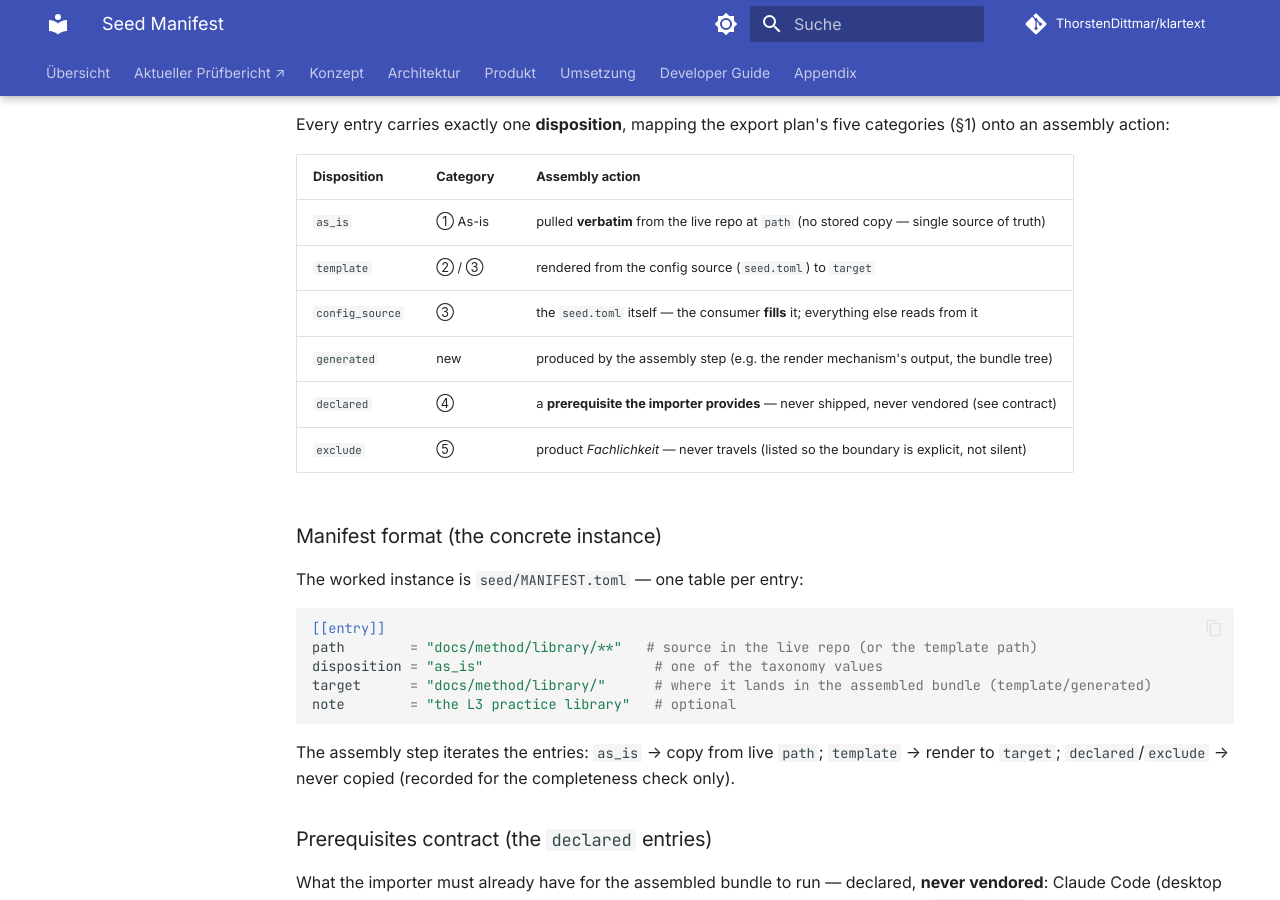
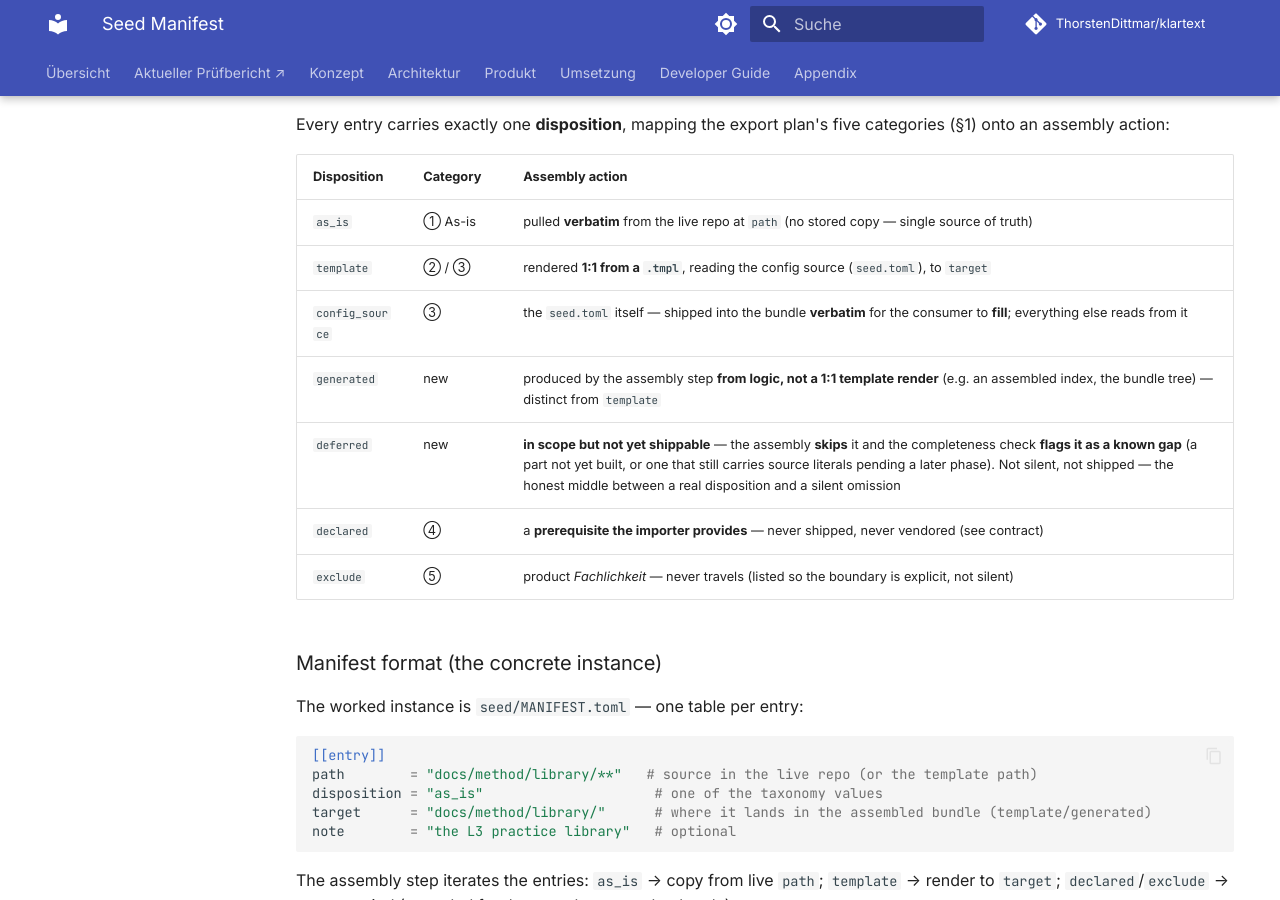
Before and after one commit to ThorstenDittmar/klartext, an MkDocs documentation site: the page built from docs/method/library/seed-manifest.md, in a window 1280 px wide and 900 px high, scrolled down 769 px. Built offline with MkDocs 1.6.1 and Material for MkDocs 9.7.7, drawn with Linux system fonts in a browser that asks for light colours; comment, search, counter and statistics services are not loaded.

Commit message:
docs(method): fold DevOps #187 correction — classify_gate.py deferred, +deferred disposition
DevOps (the manifest's assembly consumer) caught a correctness issue and answered
the open semantics questions:

- classify_gate.py is NOT as_is: the live gate still hardcodes TRIGGER_PATTERNS
  (incl. api/cli.py + WoW paths); B-Seed-only shipped only the
  trigger_patterns_from_config bridge, B-voll (config-driven live gate) is
  deferred. As as_is it would ship klartext paths. → disposition `deferred`.
- Add a `deferred` disposition: in scope but not yet shippable — assembly skips
  it, the completeness check flags it as a known gap. The honest middle between a
  real disposition and a silent omission. Also re-tags the not-yet-built
  Domain-Expert template (was template + "NOT YET BUILT").
- Sharpen `config_source` (ships verbatim for the consumer to fill) and
  `generated` (assembly-produced from logic, not a 1:1 template render) per
  DevOps's questions.

Format ({path,disposition,target,note}/[[entry]]) confirmed by DevOps; load_manifest
reconciles to it (fail-loud guard already landed in #188).

Agent: oe
Co-Authored-By: Claude Opus 4.8 (1M context) <noreply@anthropic.com>

```diff
--- a/docs/method/library/seed-manifest.md
+++ b/docs/method/library/seed-manifest.md
@@ -32,9 +32,10 @@ action:
 | Disposition | Category | Assembly action |
 |---|---|---|
 | `as_is` | ① As-is | pulled **verbatim** from the live repo at `path` (no stored copy — single source of truth) |
-| `template` | ② / ③ | rendered from the config source (`seed.toml`) to `target` |
-| `config_source` | ③ | the `seed.toml` itself — the consumer **fills** it; everything else reads from it |
-| `generated` | new | produced by the assembly step (e.g. the render mechanism's output, the bundle tree) |
+| `template` | ② / ③ | rendered **1:1 from a `.tmpl`**, reading the config source (`seed.toml`), to `target` |
+| `config_source` | ③ | the `seed.toml` itself — shipped into the bundle **verbatim** for the consumer to **fill**; everything else reads from it |
+| `generated` | new | produced by the assembly step **from logic, not a 1:1 template render** (e.g. an assembled index, the bundle tree) — distinct from `template` |
+| `deferred` | new | **in scope but not yet shippable** — the assembly **skips** it and the completeness check **flags it as a known gap** (a part not yet built, or one that still carries source literals pending a later phase). Not silent, not shipped — the honest middle between a real disposition and a silent omission |
 | `declared` | ④ | a **prerequisite the importer provides** — never shipped, never vendored (see contract) |
 | `exclude` | ⑤ | product *Fachlichkeit* — never travels (listed so the boundary is explicit, not silent) |
 
```
Also changed, not shown: 1 other file.
